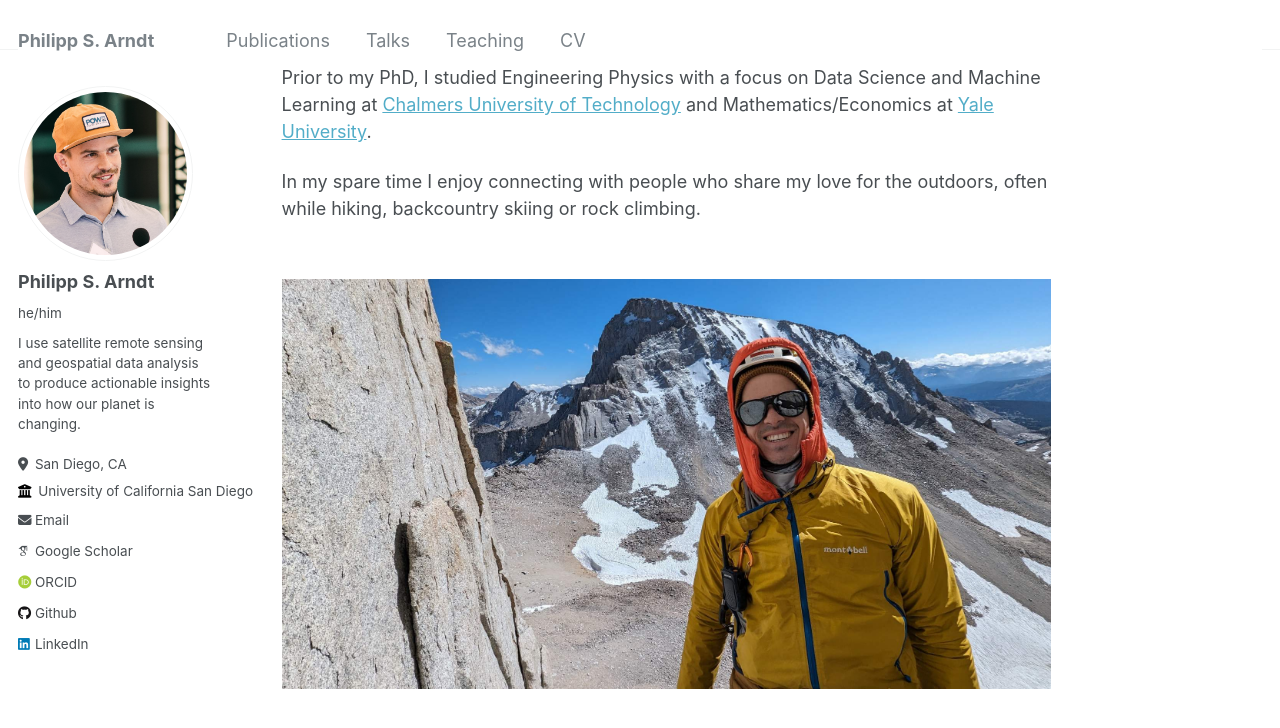
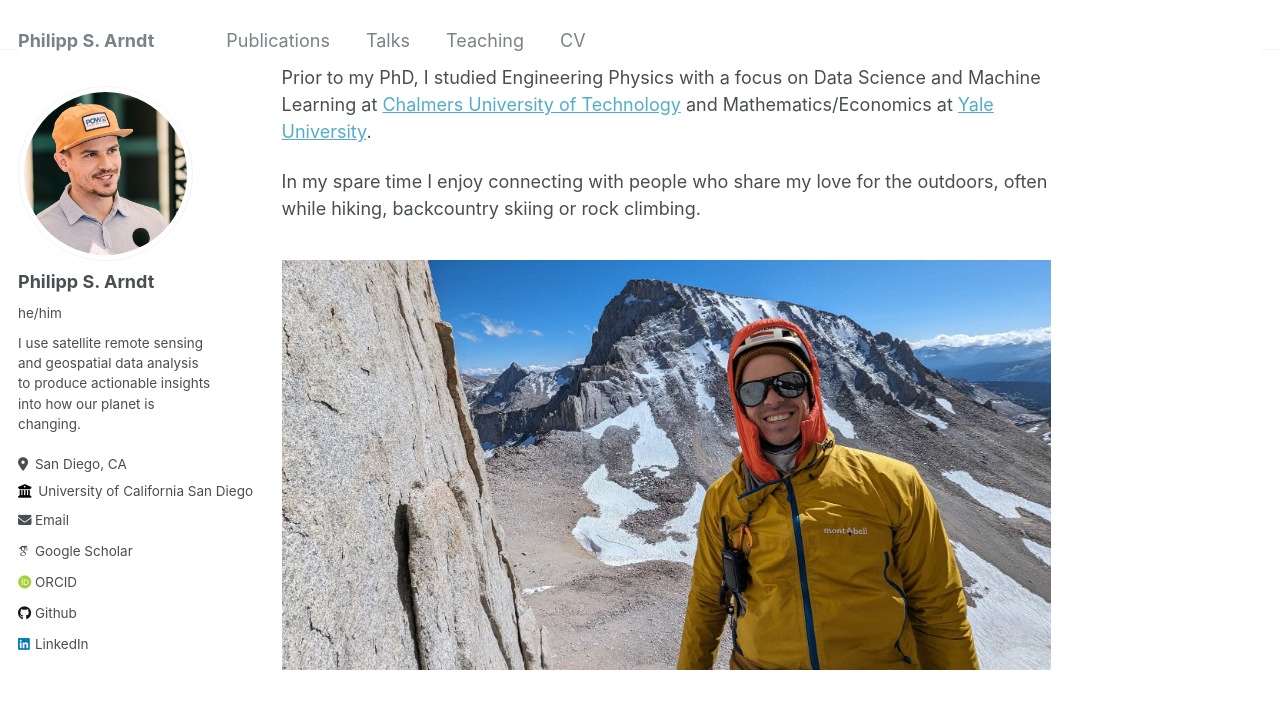
Before and after one commit to fliphilipp/fliphilipp.github.io, a Jekyll site: the page built from _pages/about.md, in a window 1280 px wide and 900 px high, scrolled down 354 px. Shown: the top 728 px of the window. Built offline with Jekyll 4.4.1, drawn with Linux system fonts in a browser that asks for light colours; some web fonts are replaced.

Commit message:
Update about.md

```diff
--- a/_pages/about.md
+++ b/_pages/about.md
@@ -15,7 +15,7 @@
 
 In my spare time I enjoy connecting with people who share my love for the outdoors, often while hiking, backcountry skiing or rock climbing.
 
-<p style="margin-top:1.5cm;">
+<p style="margin-top:1.0cm;">
 <img src="/images/mtrussell_small.jpg" alt="a picture of me enjoying the warmth of the sun on the rock climb Mithril Dihedral, Mt. Russell, California" width="100%">
 </p>
 
```
